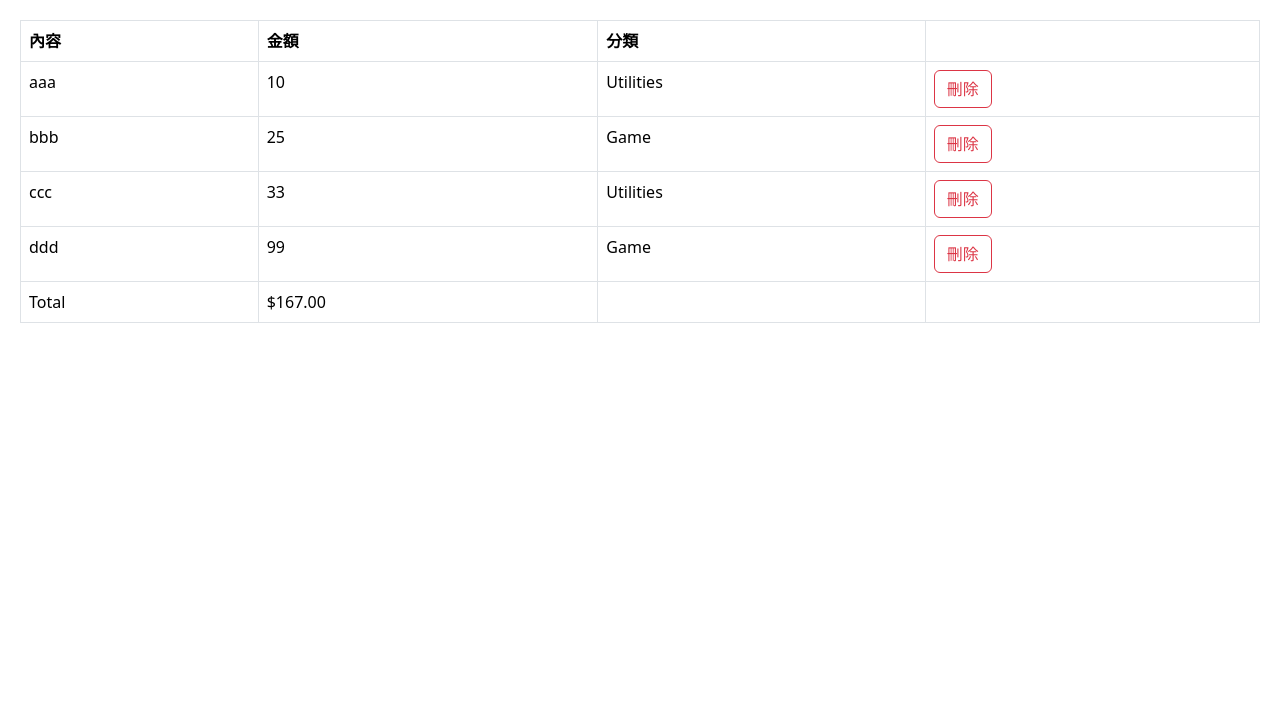
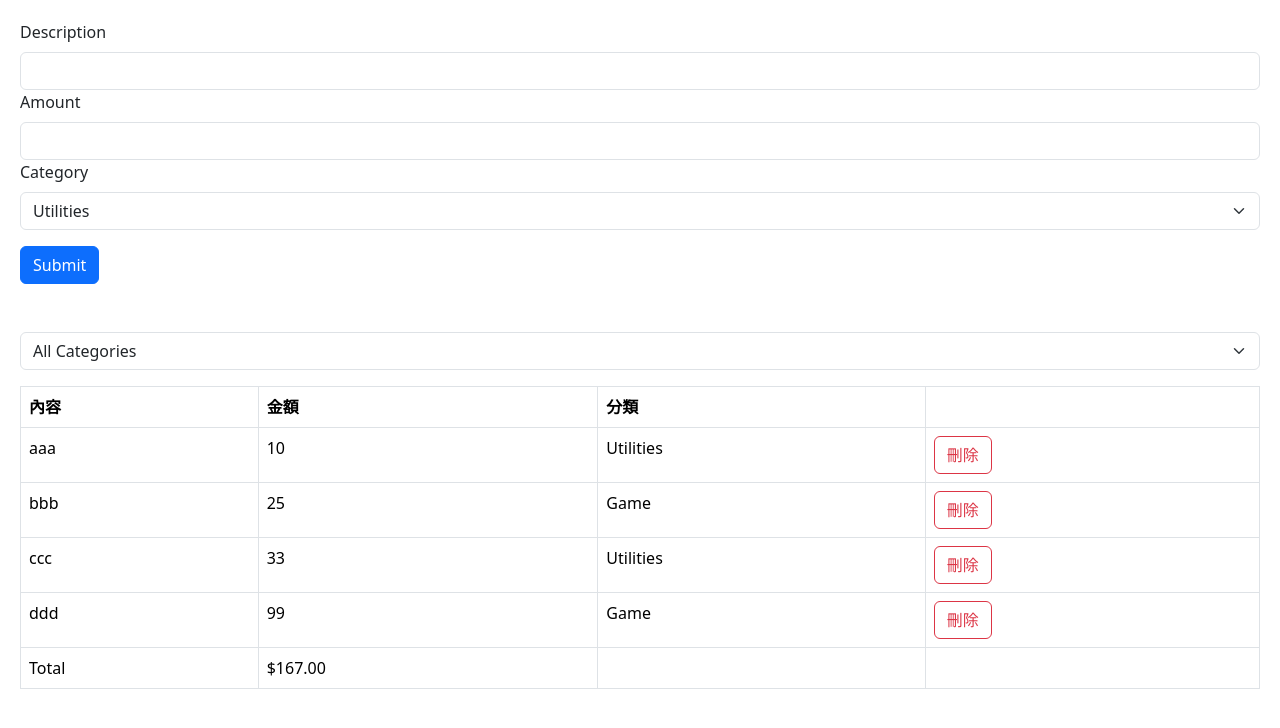
Before and after one commit to WalkerHC30/react-app, a React (Vite) app: page / in a window 1280 px wide. Shown: the top 728 px of the page. Built offline with nearby package versions, Linux system fonts and the light colour scheme.

Commit message:
[finished]課程完成

```diff
--- a/src/App.tsx
+++ b/src/App.tsx
@@ -2,9 +2,12 @@ import { useEffect, useState } from "react";
 
 // import Form from "./components/Form";
 import ExpenseList from "./expense-tracker/components/ExpenseList";
+import ExpenseFilter from "./expense-tracker/components/ExpenseFilter";
+import ExpenseForm from "./expense-tracker/components/ExpenseForm";
+import categories from "./expense-tracker/categories";
 
-let count = 0;
 function App() {
+  const [selectedCategory, setSelectedCategory] = useState("");
   const [expenses, setExpenses] = useState([
     { id: 1, description: "aaa", amount: 10, category: "Utilities" },
     { id: 2, description: "bbb", amount: 25, category: "Game" },
@@ -12,10 +15,26 @@ function App() {
     { id: 4, description: "ddd", amount: 99, category: "Game" },
   ]);
 
+  const visibelExpenses = selectedCategory
+    ? expenses.filter((e) => e.category === selectedCategory)
+    : expenses;
+
   return (
     <div>
+      <div className="mb-5">
+        <ExpenseForm
+          onSubmit={(expense) =>
+            setExpenses([...expenses, { ...expense, id: expenses.length + 1 }])
+          }
+        />
+      </div>
+      <div className="mb-3">
+        <ExpenseFilter
+          onSelectCategory={(category) => setSelectedCategory(category)}
+        />
+      </div>
       <ExpenseList
-        expenses={expenses}
+        expenses={visibelExpenses}
         onDelete={(id) => setExpenses(expenses.filter((e) => e.id !== id))}
       />
     </div>
--- /dev/null
+++ b/src/expense-tracker/categories.ts
@@ -0,0 +1,3 @@
+const categories = ["Utilities", "Ganme", "Lession"] as const;
+
+export default categories;
--- /dev/null
+++ b/src/expense-tracker/components/ExpenseFilter.tsx
@@ -0,0 +1,23 @@
+import categories from "../categories";
+
+interface Props {
+  onSelectCategory: (category: string) => void;
+}
+
+const ExpenseFilter = ({ onSelectCategory }: Props) => {
+  return (
+    <select
+      className="form-select"
+      onChange={(event) => onSelectCategory(event.target.value)}
+    >
+      <option value="">All Categories</option>
+      {categories.map((category) => (
+        <option key={category} value={category}>
+          {category}
+        </option>
+      ))}
+    </select>
+  );
+};
+
+export default ExpenseFilter;
--- /dev/null
+++ b/src/expense-tracker/components/ExpenseForm.tsx
@@ -0,0 +1,85 @@
+import { z } from "zod";
+import { useForm } from "react-hook-form";
+import { zodResolver } from "@hookform/resolvers/zod";
+import categories from "../categories";
+
+interface Props {
+  onSubmit: (data: ExpenseFormData) => void;
+}
+
+const schema = z.object({
+  description: z.string().min(3, { message: "最少要三個字" }).max(50),
+  amount: z
+    .number({ invalid_type_error: "必須輸入數字" })
+    .min(0.01)
+    .max(100_000),
+  category: z.enum(categories, {
+    errorMap: () => ({ message: "Category is required." }),
+  }), //enum只能傳入read only型別
+});
+
+type ExpenseFormData = z.infer<typeof schema>;
+
+const ExpenseForm = ({ onSubmit }: Props) => {
+  const {
+    register,
+    handleSubmit,
+    reset,
+    formState: { errors },
+  } = useForm<ExpenseFormData>({ resolver: zodResolver(schema) });
+  return (
+    <form
+      onSubmit={handleSubmit((data) => {
+        onSubmit(data);
+        reset();
+      })}
+    >
+      <div className="mb3">
+        <label htmlFor="description" className="form-label">
+          Description
+        </label>
+        <input
+          {...register("description")}
+          id="description"
+          type="text"
+          className="form-control"
+        />
+        {errors.description && (
+          <p className="text-danger">{errors.description.message}</p>
+        )}
+      </div>
+      <div className="mb3">
+        <label htmlFor="amount" className="form-label">
+          Amount
+        </label>
+        <input
+          {...register("amount", { valueAsNumber: true })}
+          id="amount"
+          type="number"
+          className="form-control"
+        />
+        {errors.amount && (
+          <p className="text-danger">{errors.amount.message}</p>
+        )}
+      </div>
+      <div className="mb-3">
+        <label htmlFor="category" className="form-label">
+          Category
+        </label>
+        <select {...register("category")} id="category" className="form-select">
+          {categories.map((category) => (
+            <option key={category} value={category}>
+              {category}
+            </option>
+          ))}
+        </select>
+        {errors.category && (
+          <p className="text-danger">{errors.category.message}</p>
+        )}
+      </div>
+      <button className="btn btn-primary">Submit</button>
+    </form>
+  );
+};
+
+export default ExpenseForm;
```
